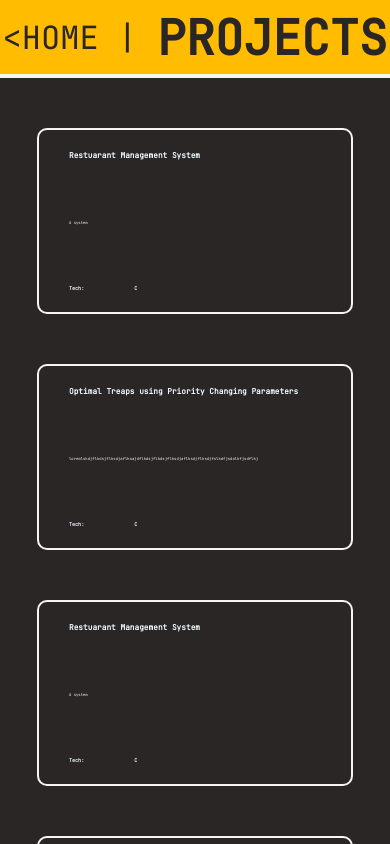
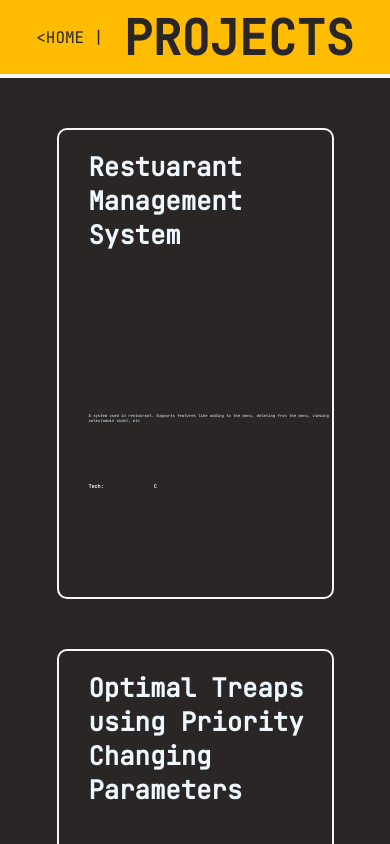
Before and after one commit to Umesh2202/Portfolio, a React (Create React App) app: page /projects in a window 390 px wide. Shown: the top 844 px of the page. Built offline with nearby package versions, Linux system fonts and the light colour scheme.

Commit message:
added some animations in project card

```diff
--- a/src/components/header.css
+++ b/src/components/header.css
@@ -8,7 +8,7 @@
 
 .header{
     color:rgb(42, 38, 38);
-    height: clamp(3rem, 20vw, 10rem);
+    height: clamp(2rem, 20vw, 10rem);
     display:flex;
     justify-content: center;
 }
@@ -28,7 +28,7 @@
 }
 
 .header_home{
-    font-size:clamp(2rem, 3vw, 3rem);
+    font-size:clamp(1rem, 3vw, 3rem);
     text-decoration: none;
     color:rgb(42, 38, 38);
 }
--- a/src/components/navigation.css
+++ b/src/components/navigation.css
@@ -11,6 +11,7 @@
   justify-content: center;
   position: absolute;
   top: 100vh;
+  z-index: 10;
 }
 
 .title {
--- a/src/components/project.css
+++ b/src/components/project.css
@@ -9,12 +9,36 @@
     color:aliceblue;
     gap:20px;
     border-radius: 10px;
-    margin-top:20px
+    margin-top:20px;
+    transition: transform 0.5s,
+    background-color 1s;
 }
 
 .inner{
     margin-left:10px;
     padding:20px;
+}
+
+
+.git-hub-outer{
+    width:100%;
+    display:flex;
+    justify-content: center;
+    transform: translateY(-1vh);
+    height:8vh;
+    z-index:-1;
+}
+
+.git-hub-inner{
+    width:20%;
+    display:flex;
+    justify-content: center;
+    align-items: center;
+    background-color: rgb(42, 38, 38);
+    border-radius: 5px;
+    transition: transform 20s,opacity 0.5s,background-color 1s;
+    z-index:-1;
+    opacity: 0;
 }
 
 .inner-desc{
@@ -28,7 +52,8 @@
 }
 
 h2{
-    font-size:2vw;
+    font-size:clamp(1.6rem, 5vw, 2.3rem);
+    height:24vh;
 }
 
 h3{
@@ -39,8 +64,49 @@ p{
     font-size:1vw;
 }
 
+.container:hover{
+    color:rgb(42, 38, 38);
+    transform: scale(1.3);
+    background-color: #ffbc00;
+    z-index: 1;
+    border:2px solid rgb(42, 38, 38);
+    box-shadow: #ffbc00;
+}
+
+.container:hover  .git-hub-inner{
+    animation: translate1 1s forwards;
+    opacity:1 ;
+    background-color: #ffbc00;
+}
+
 @media only screen and (max-width: 1090px) {
     .container{
-        width:80vw;
+        width:70vw;
     }
 }
+
+@keyframes translate1 {
+    0% {
+        transform: translateY(0vh);
+        opacity: 0;
+    }
+
+    50%{
+        opacity: 0.5;
+    }
+
+    100% {
+        transform: translateY(8vh);
+        opacity: 1;
+    }
+  }
+
+@keyframes translate2 {
+    0% {
+        transform: translateY(0vh);
+    }
+
+    100% {
+        transform: translateY(-8vh);
+    }
+  }
--- a/src/components/project.js
+++ b/src/components/project.js
@@ -17,6 +17,13 @@ export default function project(props) {
         <h3 className="inner">Tech: </h3>
         <h3 className="inner">{techs}</h3>
       </div>
+      <div className="git-hub-outer">
+        <div className="git-hub-inner">
+          <a target="_blank" href="https://icons8.com/icon/3tC9EQumUAuq/github">
+            <img src="https://img.icons8.com/glyph-neue/64/null/github.png" />
+          </a>
+        </div>
+      </div>
     </div>
   );
 }
--- a/src/views/main.css
+++ b/src/views/main.css
@@ -2,7 +2,7 @@
 
 .all {
   width: 99vw;
-  height: 100vh;
+  height: auto;
   display: flex;
   flex-direction: column;
   justify-content: center;
--- a/src/views/projects.css
+++ b/src/views/projects.css
@@ -1,6 +1,6 @@
 .projects{
     background-color:rgb(42, 38, 38);
-    /* max-height:100vh; */
+    padding-bottom:100px;
 }
 
 .projectItem{
@@ -15,7 +15,7 @@
     justify-content: center;
     grid-gap:30px;
     padding-top:30px;
-    padding-bottom:100px;
+    padding-bottom:200px;
 }
 
 
--- a/src/views/projects.js
+++ b/src/views/projects.js
@@ -10,7 +10,7 @@ export default function projects() {
       <div className="projectItem">
         <Project
           title="Restuarant Management System"
-          desc="A system"
+          desc="A system used in restaurant. Supports features like adding to the menu, deleting fron the menu, viewing sales(admin side), etc"
           tech={["C"]}
         />
         <Project
```
